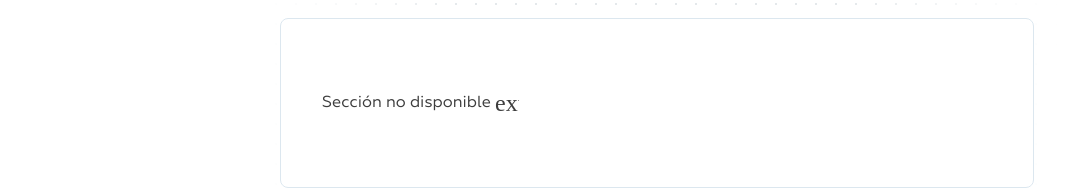
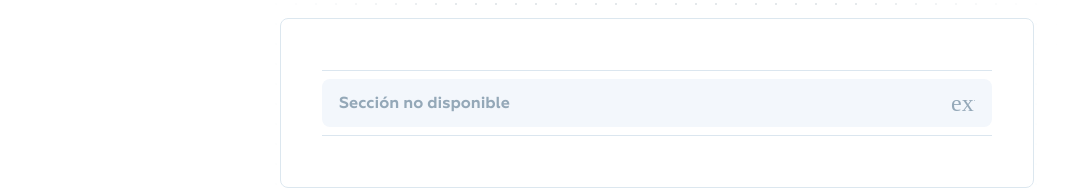
Before and after one commit to SantiagoM96/mlz-muni, a React (Vite) app: page /ui-kit-andy/componentes/acordeon in a window 1280 px wide. Shown: the part 1208-1398 px from the top of the page, without its empty margins (4-1069 px from the left). Built offline with nearby package versions, Linux system fonts and the light colour scheme; a web font is replaced by a local one.

Commit message:
fix(accordion): apply the same 48px trigger anatomy to disabled example

```diff
--- a/src/pages/andy-kit/AndyKitPage.tsx
+++ b/src/pages/andy-kit/AndyKitPage.tsx
@@ -277,7 +277,7 @@ function ComponentDetails({id}:{id:ComponentId}){
  if(id==='acordeon')return <>
   <ComponentExample title="Apertura única" description="Solo un panel abierto a la vez."><AccordionDemo/></ComponentExample>
   <ComponentExample title="Apertura múltiple" description="Podés desplegar varios paneles a la vez."><AccordionDemo multiple/></ComponentExample>
-  <ComponentExample title="Deshabilitado" description="El panel no responde a interacciones."><div className="andy-doc-accordion"><button type="button" disabled>Sección no disponible <Icon name="expand_more"/></button></div></ComponentExample>
+  <ComponentExample title="Deshabilitado" description="El panel no responde a interacciones."><div className="andy-doc-accordion"><div className="andy-doc-accordion-item"><button type="button" aria-expanded={false} disabled>Sección no disponible <Icon name="expand_more" size={24}/></button></div></div></ComponentExample>
  </>;
  return null;
 }
```
